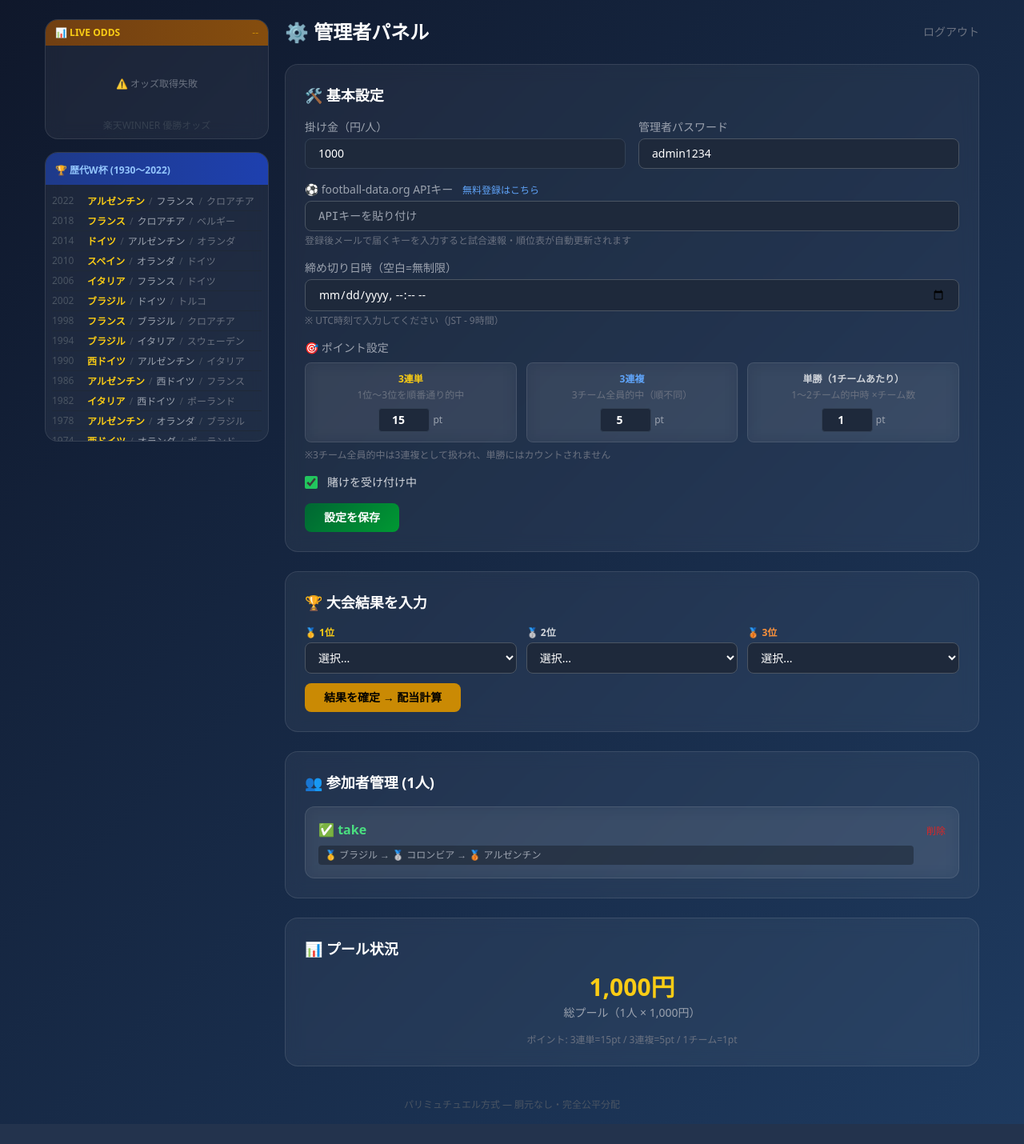
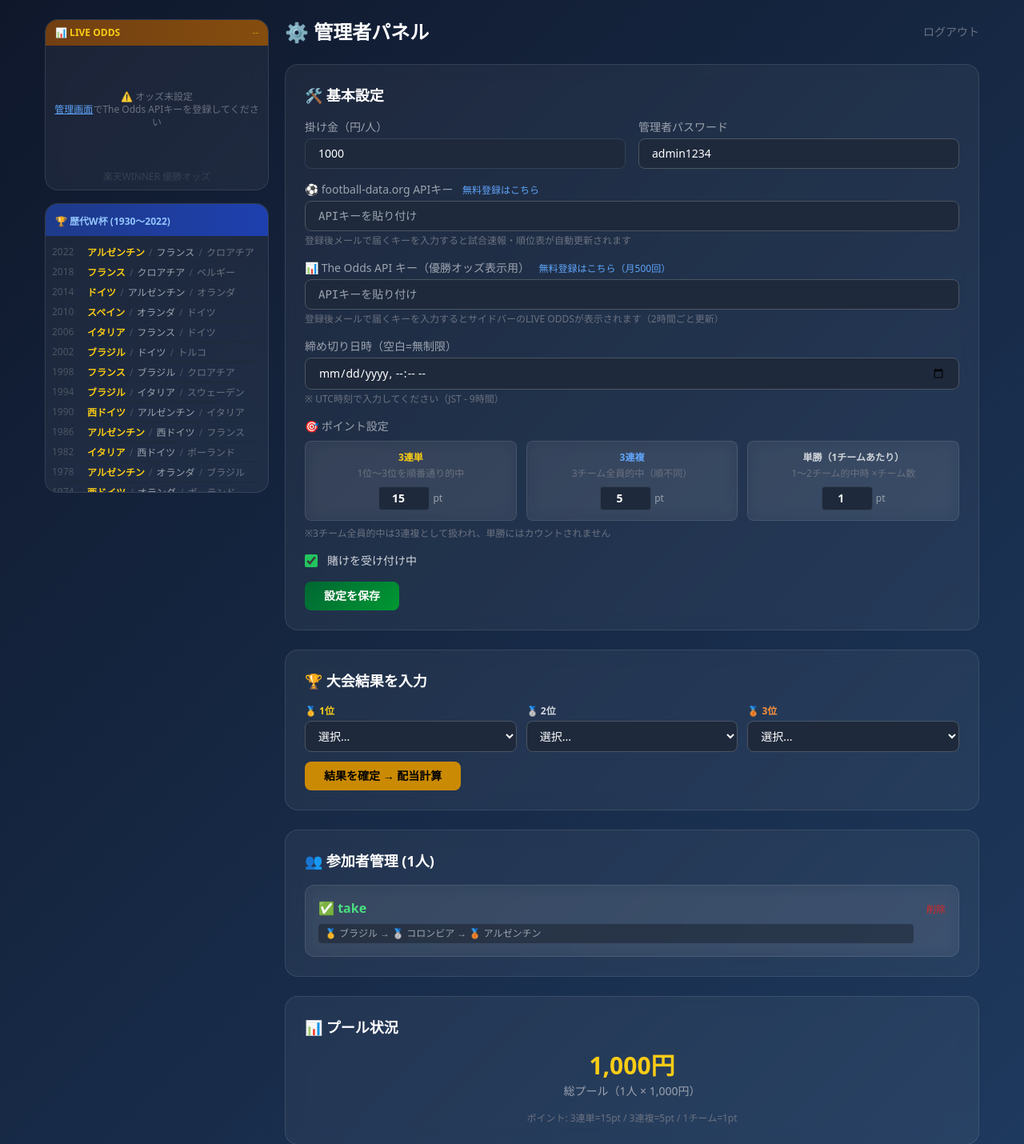
Before and after one commit to rt20050222-sys/wc2026-bet, a Flask app: page /admin in a window 1280 px wide. Shown: the part 53-1483 px from the top of the page at 80% size. Before the commit the page ends 1458 px from the top, so only its background shows below. Run offline with Flask 3, Linux system fonts and the light colour scheme; the visitor is signed in with stand-in values (Sample User, id 1); data comes from the database, SQL or seed files in the repository; data that the repository does not hold is empty; some libraries are stand-ins or nearby versions.

Commit message:
switch to The Odds API for live tournament winner odds

```diff
--- a/app.py
+++ b/app.py
@@ -96,43 +96,61 @@ WC_HISTORY = [
     (2022,"アルゼンチン","フランス","クロアチア"),
 ]
 
-def fetch_rakuten_odds():
-    """楽天WINNERから優勝オッズを取得（5分キャッシュ）"""
+def fetch_live_odds():
+    """The Odds API から W杯優勝オッズを取得（2時間キャッシュ）"""
     now = datetime.now(timezone.utc)
+    cache_minutes = 120  # 月500回制限なので2時間キャッシュ
     if (_odds_cache['data'] is not None and _odds_cache['updated'] and
-            now - _odds_cache['updated'] < timedelta(minutes=CACHE_MINUTES)):
+            now - _odds_cache['updated'] < timedelta(minutes=cache_minutes)):
         return _odds_cache['data']
+
+    api_key = get_cfg('odds_api_key', '')
+    if not api_key:
+        return _odds_cache.get('data')
+
     try:
-        # lotteryIdを動的取得
-        page_req = urllib.request.Request(
-            'https://winner.toto.rakuten.co.jp/competition/soccer/detail',
-            headers={'User-Agent': 'Mozilla/5.0 (Windows NT 10.0; Win64; x64) AppleWebKit/537.36',
-                     'Accept-Language': 'ja'})
-        with urllib.request.urlopen(page_req, timeout=8) as res:
-            html = res.read().decode('utf-8', errors='replace')
-        import re as _re
-        ids = _re.findall(r'lotteryId["\s:=]+(\d+)', html)
-        # 優勝予想（チーム別オッズ）のlotteryIdは数字が小さい方
-        lottery_id = sorted(set(ids))[0] if ids else '9536'
+        url = (
+            'https://api.the-odds-api.com/v4/sports/soccer_fifa_world_cup/odds/'
+            f'?apiKey={api_key}&regions=eu&markets=outrights&oddsFormat=decimal'
+        )
+        req = urllib.request.Request(url, headers={'User-Agent': 'Mozilla/5.0'})
+        with urllib.request.urlopen(req, timeout=10) as res:
+            raw = json.loads(res.read())
 
-        api_req = urllib.request.Request(
-            f'https://winner.toto.rakuten.co.jp/api/odds/updateOdds?lotteryId={lottery_id}',
-            headers={'User-Agent': 'Mozilla/5.0',
-                     'Referer': 'https://winner.toto.rakuten.co.jp/'})
-        with urllib.request.urlopen(api_req, timeout=8) as res:
-            data = json.loads(res.read())
+        # 全ブックメーカーのオッズを平均して集計
+        team_odds = {}
+        team_count = {}
+        for event in raw:
+            for bm in event.get('bookmakers', []):
+                for market in bm.get('markets', []):
+                    if market.get('key') != 'outrights':
+                        continue
+                    for outcome in market.get('outcomes', []):
+                        name = outcome['name']
+                        price = float(outcome['price'])
+                        team_odds[name]  = team_odds.get(name, 0) + price
+                        team_count[name] = team_count.get(name, 0) + 1
 
-        selections = data.get('data', {}).get('selections', [])
-        updated_at = data.get('data', {}).get('oddsUpdateDatetime', '')
+        if not team_odds:
+            return _odds_cache.get('data')
+
+        odds_list = [
+            {'name': name,
+             'odds': round(team_odds[name] / team_count[name], 2),
+             'name_ja': TEAM_NAME_MAP.get(name, name)}
+            for name in team_odds
+        ]
+        odds_list.sort(key=lambda x: x['odds'])
+
         result = {
-            'odds': [{'name': s['selectionName'], 'odds': float(s['odds'])}
-                     for s in selections if s.get('selectionTeamId')],
-            'updated_at': updated_at,
+            'odds': odds_list,
+            'updated_at': now.isoformat(),
+            'source': 'The Odds API',
         }
         _odds_cache['data'] = result
         _odds_cache['updated'] = now
         return result
-    except Exception:
+    except Exception as e:
         return _odds_cache.get('data')
 
 def fetch_football_api(path):
@@ -539,7 +557,10 @@ def place_bet():
 
 @app.route('/api/rakuten-odds')
 def api_rakuten_odds():
-    data = fetch_rakuten_odds()
+    api_key = get_cfg('odds_api_key', '')
+    if not api_key:
+        return jsonify({'error': 'API_KEY_NOT_SET'})
+    data = fetch_live_odds()
     if not data:
         return jsonify({'error': 'FETCH_FAILED'})
     return jsonify(data)
@@ -688,6 +709,8 @@ def admin():
             set_cfg('buy_in', int(request.form['buy_in']))
             set_cfg('admin_password', request.form['admin_password'])
             set_cfg('football_api_key', request.form.get('football_api_key', '').strip())
+            set_cfg('odds_api_key', request.form.get('odds_api_key', '').strip())
+            _odds_cache['data'] = None  # キャッシュクリア
             set_cfg('points', {
                 'trifecta': int(request.form.get('pt_trifecta', 15)),
                 'trio':     int(request.form.get('pt_trio', 5)),
@@ -736,6 +759,7 @@ def admin():
         buy_in=get_cfg('buy_in', 3000),
         admin_password=get_cfg('admin_password', 'admin1234'),
         football_api_key=get_cfg('football_api_key', ''),
+        odds_api_key=get_cfg('odds_api_key', ''),
         points=get_points(),
         deadline=get_cfg('deadline', ''),
         is_open=get_cfg('is_open', True),
--- a/templates/admin.html
+++ b/templates/admin.html
@@ -33,6 +33,15 @@
         class="w-full rounded-lg px-4 py-2 border border-gray-600 text-sm font-mono"
         style="background:#1e293b; color:white;">
       <p class="text-xs text-gray-500 mt-1">登録後メールで届くキーを入力すると試合速報・順位表が自動更新されます</p>
+    </div>
+    <div>
+      <label class="text-sm text-gray-400 mb-1 block">📊 The Odds API キー（優勝オッズ表示用）
+        <a href="https://the-odds-api.com/" target="_blank" class="text-blue-400 ml-2 text-xs">無料登録はこちら（月500回）</a>
+      </label>
+      <input type="text" name="odds_api_key" value="{{ odds_api_key }}" placeholder="APIキーを貼り付け"
+        class="w-full rounded-lg px-4 py-2 border border-gray-600 text-sm font-mono"
+        style="background:#1e293b; color:white;">
+      <p class="text-xs text-gray-500 mt-1">登録後メールで届くキーを入力するとサイドバーのLIVE ODDSが表示されます（2時間ごと更新）</p>
     </div>
     <div>
       <label class="text-sm text-gray-400 mb-1 block">締め切り日時（空白=無制限）</label>
--- a/templates/layout.html
+++ b/templates/layout.html
@@ -132,25 +132,17 @@ async function loadSidebarOdds() {
 }
 
 async function fetchOddsClientSide() {
-  // CORSプロキシ経由で直接取得
-  const proxy = 'https://corsproxy.io/?';
-  const target = 'https://winner.toto.rakuten.co.jp/api/odds/updateOdds?lotteryId=9536';
-  try {
-    const res = await fetch(proxy + encodeURIComponent(target));
-    const d = await res.json();
-    const selections = d?.data?.selections || [];
-    if (!selections.length) throw new Error('empty');
-    const odds = selections
-      .filter(s => s.selectionTeamId)
-      .map(s => ({ name: s.selectionName, odds: parseFloat(s.odds) }));
-    renderOdds(odds, d?.data?.oddsUpdateDatetime || '');
-  } catch(e2) {
-    document.getElementById('odds-loading').textContent = '⚠️ オッズ取得失敗';
-  }
+  document.getElementById('odds-loading').innerHTML =
+    '<div class="text-center py-4 text-xs text-gray-500">' +
+    '⚠️ オッズ未設定<br>' +
+    '<a href="/admin" class="text-blue-400 underline">管理画面</a>でThe Odds APIキーを登録してください' +
+    '</div>';
 }
 
 function renderOdds(odds, updatedAt) {
-  const sorted = [...odds].sort((a, b) => a.odds - b.odds);
+  // name_ja があれば日本語名を使用
+  const sorted = [...odds].sort((a, b) => a.odds - b.odds)
+    .map(o => ({...o, display: o.name_ja || o.name}));
 
   const rowHtml = (item) => {
     const color = item.odds <= 5  ? '#FFD700' :
@@ -158,7 +150,7 @@ function renderOdds(odds, updatedAt) {
                   item.odds <= 50 ? '#60a5fa' : '#6b7280';
     const bg    = item.odds <= 5  ? 'rgba(255,215,0,0.08)' : 'transparent';
     return `<div style="background:${bg}" class="flex items-center justify-between px-2 py-1.5 rounded-lg mb-0.5">
-      <span class="text-xs font-medium text-gray-300">${item.name}</span>
+      <span class="text-xs font-medium text-gray-300">${item.display || item.name}</span>
       <span class="text-xs font-black ml-2" style="color:${color}">${item.odds}倍</span>
     </div>`;
   };
```
